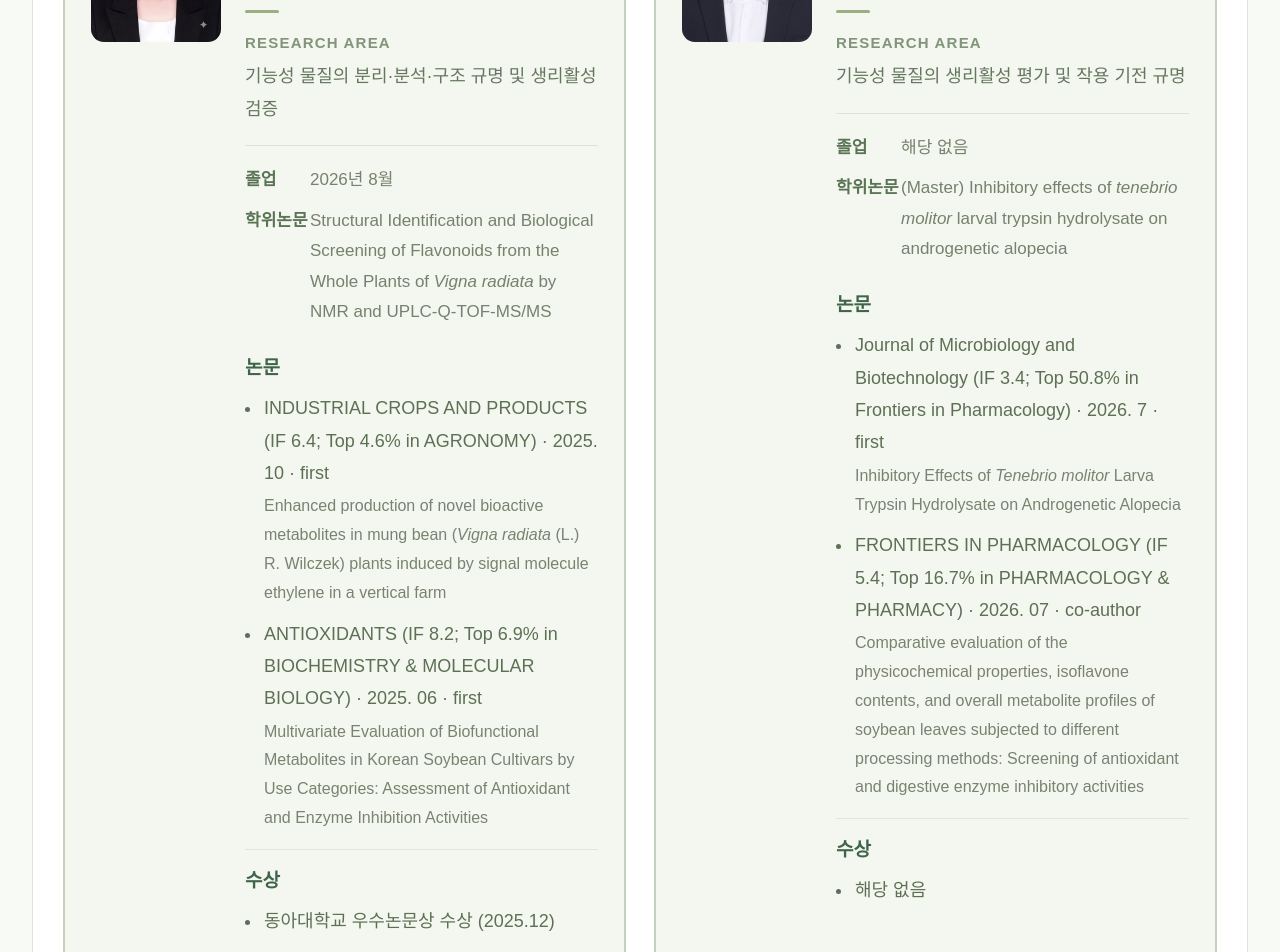
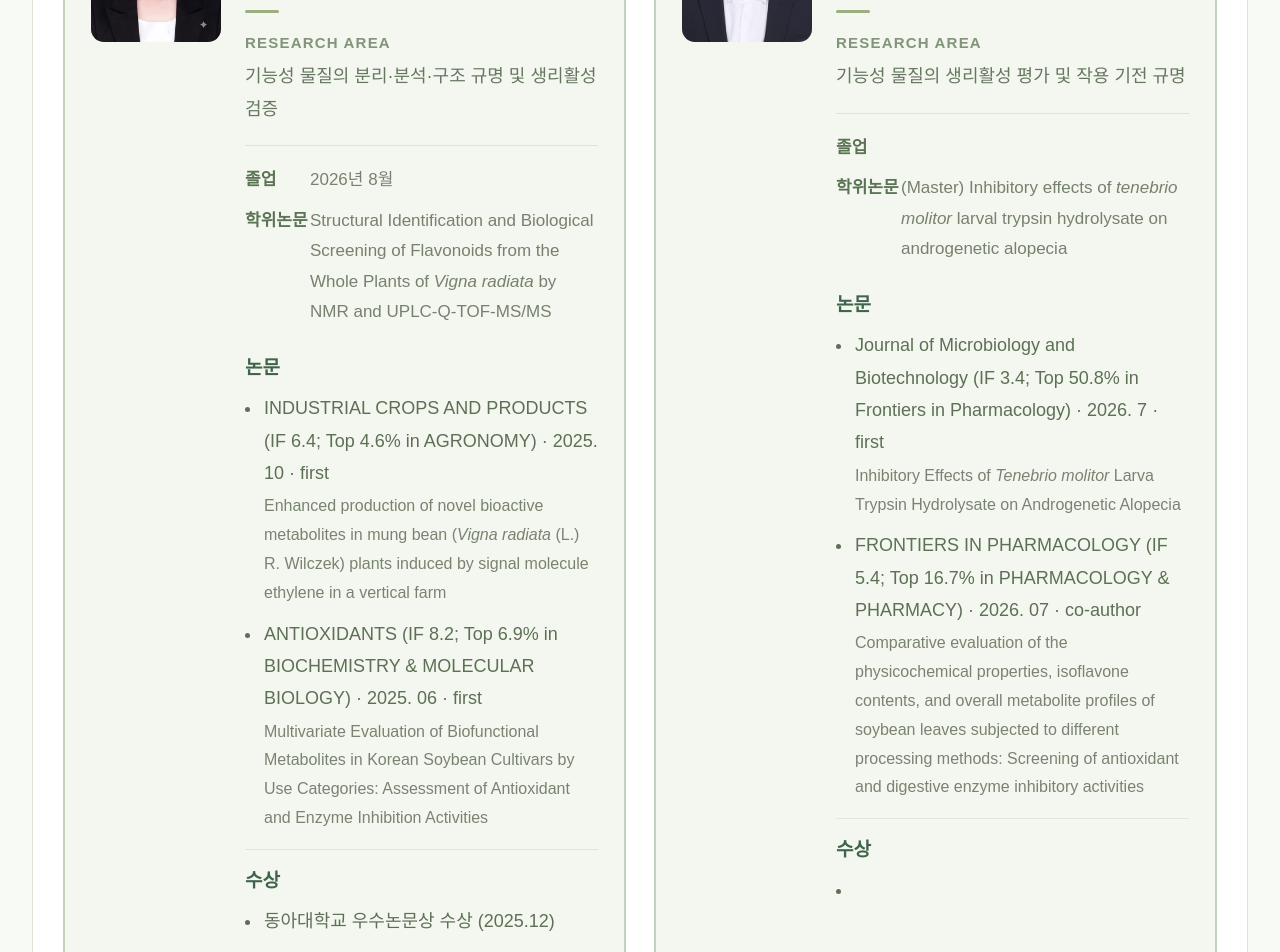
Before and after one commit to schem72/Natural_Functional_Substances_Laboratory, a plain HTML site: page member's achievement.html in a window 1280 px wide. Shown: the part 1900-2852 px from the top of the page. Drawn offline with Linux system fonts and the light colour scheme.

Commit message:
change the words

```diff
--- a/member's achievement.html
+++ b/member's achievement.html
@@ -991,7 +991,7 @@
             <dl class="person-graduation">
               <div>
                 <dt>졸업</dt>
-                <dd>해당 없음</dd>
+                <dd></dd>
               </div>
               <div>
                 <dt>학위논문</dt>
@@ -1019,7 +1019,7 @@
            <div class="person-record">
                 <h4>수상</h4>
                 <ul class="person-record-list">
-                  <li>해당 없음</li>
+                  <li></li>
                 </ul>
               </div>
             </div>
@@ -1228,11 +1228,11 @@
             <dl class="person-graduation">
               <div>
                 <dt>졸업</dt>
-                <dd>2027년 8월</dd>
+                <dd>2027년 8월(예정)</dd>
               </div>
               <div>
                 <dt>학위논문</dt>
-                <dd>해당없음</dd>
+                <dd></dd>
               </div>
             </dl>
 
@@ -1262,7 +1262,7 @@ Frontiers in Pharmacology</span>
            <div class="person-record">
                 <h4>수상</h4>
                 <ul class="person-record-list">
-                  <li>해당 없음</li>
+                  <li></li>
                 </ul>
               </div>
             </div>
```
